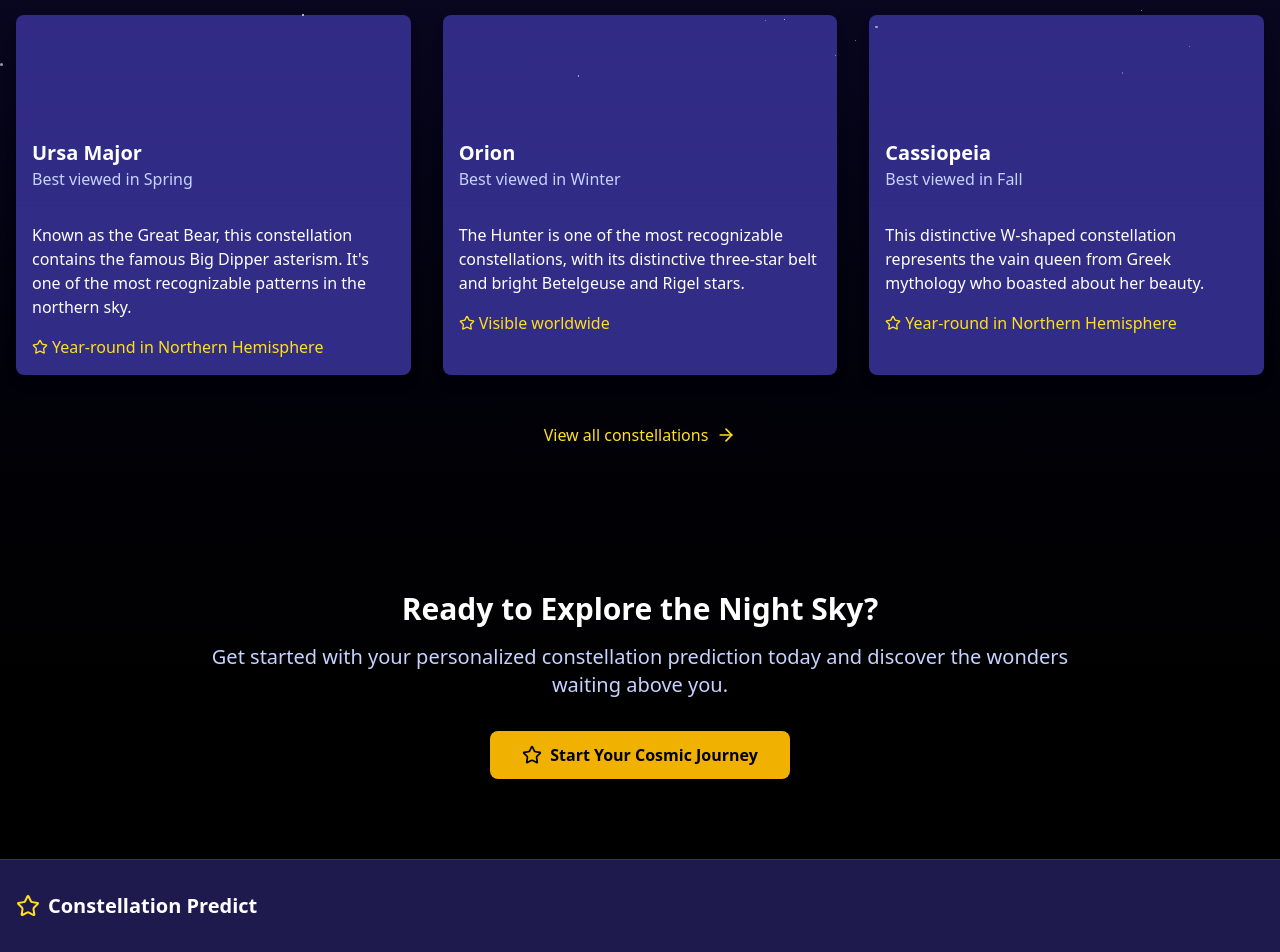
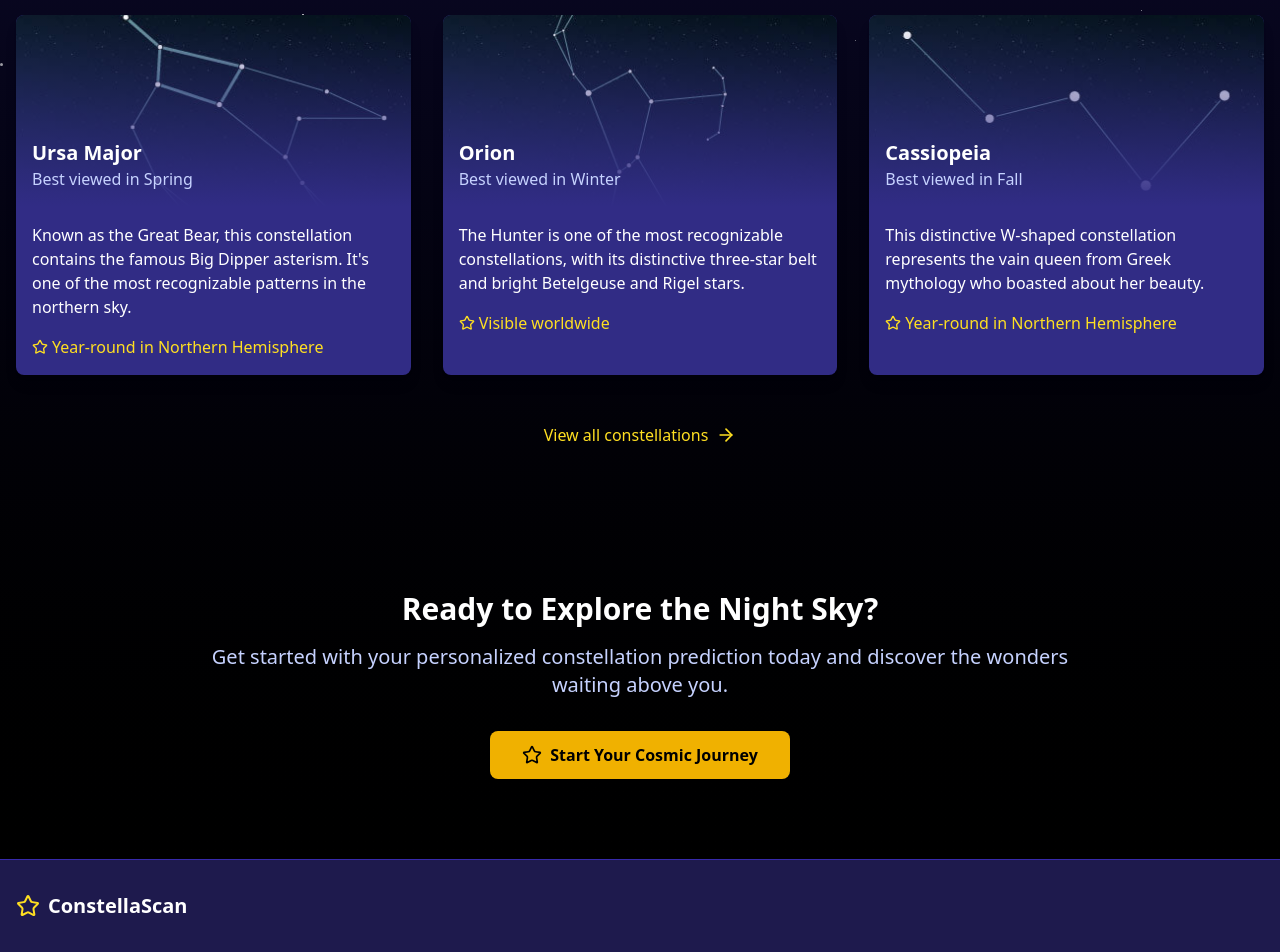
Before and after one commit to rakshit-verma1/Constellation-Predict, a React (Vite) app: page / in a window 1280 px wide. Shown: the part 723-1675 px from the top of the page. Built offline with nearby package versions, Linux system fonts and the light colour scheme.

Commit message:
Update Home.jsx

```diff
--- a/src/pages/Home.jsx
+++ b/src/pages/Home.jsx
@@ -68,7 +68,15 @@ const ConstellationSVG = () => (
 const ConstellationCard = ({ constellation }) => (
   <div className="bg-indigo-900 bg-opacity-80 rounded-lg overflow-hidden shadow-lg transition-all duration-300 hover:shadow-indigo-400 hover:scale-105">
     <div className="h-48 relative">
-
+      <img
+        src={constellation.image}
+        alt={constellation.name}
+        className="h-full w-full object-cover"
+        onError={(e) => {
+          e.target.onerror = null;
+          e.target.src = "/api/placeholder/400/250";
+        }}
+      />
       <div className="absolute inset-0 bg-gradient-to-t from-indigo-900 to-transparent"></div>
       <div className="absolute bottom-4 left-4">
         <h3 className="text-xl font-bold text-white">{constellation.name}</h3>
@@ -132,7 +140,7 @@ export default function HomePage() {
       season: "Best viewed in Spring",
       description: "Known as the Great Bear, this constellation contains the famous Big Dipper asterism. It's one of the most recognizable patterns in the northern sky.",
       visibility: "Year-round in Northern Hemisphere",
-      image: "/api/placeholder/400/250"
+      image: "/images/image82.webp"
     },
     {
       id: "orion",
@@ -140,7 +148,7 @@ export default function HomePage() {
       season: "Best viewed in Winter",
       description: "The Hunter is one of the most recognizable constellations, with its distinctive three-star belt and bright Betelgeuse and Rigel stars.",
       visibility: "Visible worldwide",
-      image: "/api/placeholder/400/250"
+      image: "/images/image59.webp"
     },
     {
       id: "cassiopeia",
@@ -148,7 +156,7 @@ export default function HomePage() {
       season: "Best viewed in Fall",
       description: "This distinctive W-shaped constellation represents the vain queen from Greek mythology who boasted about her beauty.",
       visibility: "Year-round in Northern Hemisphere",
-      image: "/api/placeholder/400/250"
+      image: "/images/image17.webp"
     }
   ];
 
@@ -254,7 +262,7 @@ export default function HomePage() {
         <div className="max-w-7xl mx-auto flex flex-col md:flex-row justify-between items-center">
           <div className="flex items-center mb-4 md:mb-0">
             <Star className="h-6 w-6 text-yellow-300 mr-2" />
-            <span className="text-xl font-bold">Constellation Predict</span>
+            <span className="text-xl font-bold">ConstellaScan</span>
           </div>
 
         </div>
```
